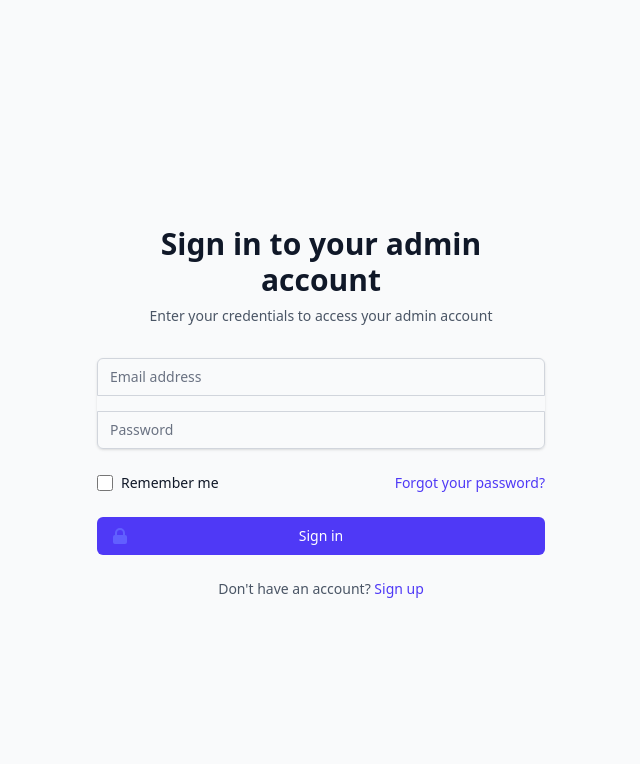
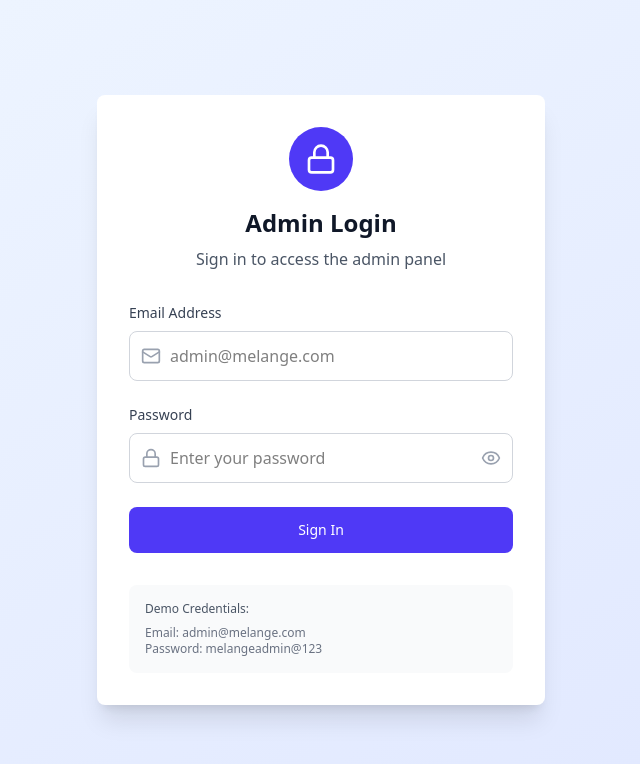
Before and after one commit to Vansh1379/Jewellery-Commerce, a React (Vite) app in the folder Frontend/: page /login in a window 1280 px wide. Shown: the top 764 px of the page, without its empty margins (319-959 px from the left). Built offline with nearby package versions, Linux system fonts and the light colour scheme.

Commit message:
Add authentication handling and token management in Admin Panel

```diff
--- a/Frontend/src/components/Login.tsx
+++ b/Frontend/src/components/Login.tsx
@@ -1,230 +1,172 @@
 import { useState } from "react";
+import { Eye, EyeOff, Lock, Mail } from "lucide-react";
+import { useNavigate } from "react-router-dom";
 
-export default function LoginPage() {
+type LoginPageProps = {
+  onLoginSuccess?: (token: string) => void; // Made optional with ?
+};
+
+const LoginPage: React.FC<LoginPageProps> = ({ onLoginSuccess }) => {
   const [email, setEmail] = useState("");
   const [password, setPassword] = useState("");
-  const [emailError, setEmailError] = useState("");
-  const [passwordError, setPasswordError] = useState("");
-  const [isSubmitting, setIsSubmitting] = useState(false);
-  const [loginSuccess, setLoginSuccess] = useState(false);
+  const [showPassword, setShowPassword] = useState(false);
+  const [loading, setLoading] = useState(false);
+  const [error, setError] = useState("");
+  const navigate = useNavigate();
 
-  const validateEmail = (email: string) => {
-    const emailRegex = /^[^\s@]+@[^\s@]+\.[^\s@]+$/;
-    return emailRegex.test(email);
-  };
+  const handleLogin = async (e: React.FormEvent) => {
+    e.preventDefault();
+    setLoading(true);
+    setError("");
 
-  const handleSubmit = (e: React.FormEvent) => {
-    e.preventDefault();
+    try {
+      const response = await fetch("http://localhost:3000/api/user/login", {
+        method: "POST",
+        headers: {
+          "Content-Type": "application/json",
+        },
+        body: JSON.stringify({
+          email,
+          password,
+        }),
+      });
 
-    // Reset errors
-    setEmailError("");
-    setPasswordError("");
+      const data = await response.json();
 
-    // Validate
-    let isValid = true;
+      if (!response.ok) {
+        throw new Error(data.msg || "Login failed");
+      }
 
-    if (!email) {
-      setEmailError("Email is required");
-      isValid = false;
-    } else if (!validateEmail(email)) {
-      setEmailError("Please enter a valid email");
-      isValid = false;
-    }
+      // Store token in localStorage
+      localStorage.setItem("adminToken", data.token);
 
-    if (!password) {
-      setPasswordError("Password is required");
-      isValid = false;
-    } else if (password.length < 6) {
-      setPasswordError("Password must be at least 6 characters");
-      isValid = false;
-    }
+      // Call success callback only if provided
+      if (onLoginSuccess) {
+        onLoginSuccess(data.token);
+      }
 
-    if (isValid) {
-      setIsSubmitting(true);
-
-      // Simulate API call
-      setTimeout(() => {
-        setIsSubmitting(false);
-        setLoginSuccess(true);
-      }, 1500);
+      // Redirect to admin page
+      navigate("/admin");
+    } catch (err) {
+      console.error("Login error:", err);
+      setError(err instanceof Error ? err.message : "Login failed");
+    } finally {
+      setLoading(false);
     }
   };
 
   return (
-    <div className="min-h-screen flex items-center justify-center bg-gray-50 py-12 px-4 sm:px-6 lg:px-8">
-      <div className="max-w-md w-full space-y-8">
-        <div>
-          <h2 className="mt-6 text-center text-3xl font-extrabold text-gray-900">
-            Sign in to your admin account
-          </h2>
-          <p className="mt-2 text-center text-sm text-gray-600">
-            Enter your credentials to access your admin account
-          </p>
+    <div className="min-h-screen bg-gradient-to-br from-blue-50 to-indigo-100 flex items-center justify-center p-4">
+      <div className="max-w-md w-full bg-white rounded-lg shadow-xl p-8">
+        {/* Header */}
+        <div className="text-center mb-8">
+          <div className="mx-auto w-16 h-16 bg-indigo-600 rounded-full flex items-center justify-center mb-4">
+            <Lock className="w-8 h-8 text-white" />
+          </div>
+          <h1 className="text-2xl font-bold text-gray-900 mb-2">Admin Login</h1>
+          <p className="text-gray-600">Sign in to access the admin panel</p>
         </div>
 
-        {loginSuccess ? (
-          <div className="rounded-md bg-green-50 p-4">
-            <div className="flex">
-              <div className="flex-shrink-0">
-                <svg
-                  className="h-5 w-5 text-green-400"
-                  xmlns="http://www.w3.org/2000/svg"
-                  viewBox="0 0 20 20"
-                  fill="currentColor"
-                  aria-hidden="true"
-                >
-                  <path
-                    fillRule="evenodd"
-                    d="M10 18a8 8 0 100-16 8 8 0 000 16zm3.707-9.293a1 1 0 00-1.414-1.414L9 10.586 7.707 9.293a1 1 0 00-1.414 1.414l2 2a1 1 0 001.414 0l4-4z"
-                    clipRule="evenodd"
-                  />
-                </svg>
+        {/* Error Message */}
+        {error && (
+          <div className="mb-6 p-4 bg-red-50 border border-red-200 rounded-lg">
+            <p className="text-red-600 text-sm">{error}</p>
+          </div>
+        )}
+
+        {/* Login Form */}
+        <form onSubmit={handleLogin} className="space-y-6">
+          {/* Email Field */}
+          <div>
+            <label
+              htmlFor="email"
+              className="block text-sm font-medium text-gray-700 mb-2"
+            >
+              Email Address
+            </label>
+            <div className="relative">
+              <div className="absolute inset-y-0 left-0 pl-3 flex items-center pointer-events-none">
+                <Mail className="h-5 w-5 text-gray-400" />
               </div>
-              <div className="ml-3">
-                <h3 className="text-sm font-medium text-green-800">
-                  Login successful
-                </h3>
-                <div className="mt-2 text-sm text-green-700">
-                  <p>You have been successfully logged in.</p>
-                </div>
-              </div>
+              <input
+                id="email"
+                type="email"
+                required
+                value={email}
+                onChange={(e) => setEmail(e.target.value)}
+                className="block w-full pl-10 pr-3 py-3 border border-gray-300 rounded-lg focus:outline-none focus:ring-2 focus:ring-indigo-500 focus:border-indigo-500 transition-colors"
+                placeholder="admin@melange.com"
+              />
             </div>
           </div>
-        ) : (
-          <form className="mt-8 space-y-6" onSubmit={handleSubmit}>
-            <div className="rounded-md shadow-sm -space-y-px">
-              <div>
-                <label htmlFor="email-address" className="sr-only">
-                  Email address
-                </label>
-                <input
-                  id="email-address"
-                  name="email"
-                  type="email"
-                  autoComplete="email"
-                  value={email}
-                  onChange={(e) => setEmail(e.target.value)}
-                  className={`appearance-none rounded-none relative block w-full px-3 py-2 border ${
-                    emailError ? "border-red-300" : "border-gray-300"
-                  } placeholder-gray-500 text-gray-900 rounded-t-md focus:outline-none focus:ring-indigo-500 focus:border-indigo-500 focus:z-10 sm:text-sm`}
-                  placeholder="Email address"
-                />
-                {emailError && (
-                  <p className="mt-1 text-sm text-red-600">{emailError}</p>
+
+          {/* Password Field */}
+          <div>
+            <label
+              htmlFor="password"
+              className="block text-sm font-medium text-gray-700 mb-2"
+            >
+              Password
+            </label>
+            <div className="relative">
+              <div className="absolute inset-y-0 left-0 pl-3 flex items-center pointer-events-none">
+                <Lock className="h-5 w-5 text-gray-400" />
+              </div>
+              <input
+                id="password"
+                type={showPassword ? "text" : "password"}
+                required
+                value={password}
+                onChange={(e) => setPassword(e.target.value)}
+                className="block w-full pl-10 pr-12 py-3 border border-gray-300 rounded-lg focus:outline-none focus:ring-2 focus:ring-indigo-500 focus:border-indigo-500 transition-colors"
+                placeholder="Enter your password"
+              />
+              <button
+                type="button"
+                className="absolute inset-y-0 right-0 pr-3 flex items-center"
+                onClick={() => setShowPassword(!showPassword)}
+              >
+                {showPassword ? (
+                  <EyeOff className="h-5 w-5 text-gray-400 hover:text-gray-600" />
+                ) : (
+                  <Eye className="h-5 w-5 text-gray-400 hover:text-gray-600" />
                 )}
-              </div>
-              <div className="mt-4">
-                <label htmlFor="password" className="sr-only">
-                  Password
-                </label>
-                <input
-                  id="password"
-                  name="password"
-                  type="password"
-                  autoComplete="current-password"
-                  value={password}
-                  onChange={(e) => setPassword(e.target.value)}
-                  className={`appearance-none rounded-none relative block w-full px-3 py-2 border ${
-                    passwordError ? "border-red-300" : "border-gray-300"
-                  } placeholder-gray-500 text-gray-900 rounded-b-md focus:outline-none focus:ring-indigo-500 focus:border-indigo-500 focus:z-10 sm:text-sm`}
-                  placeholder="Password"
-                />
-                {passwordError && (
-                  <p className="mt-1 text-sm text-red-600">{passwordError}</p>
-                )}
-              </div>
-            </div>
-
-            <div className="flex items-center justify-between">
-              <div className="flex items-center">
-                <input
-                  id="remember-me"
-                  name="remember-me"
-                  type="checkbox"
-                  className="h-4 w-4 text-indigo-600 focus:ring-indigo-500 border-gray-300 rounded"
-                />
-                <label
-                  htmlFor="remember-me"
-                  className="ml-2 block text-sm text-gray-900"
-                >
-                  Remember me
-                </label>
-              </div>
-
-              <div className="text-sm">
-                <a
-                  href="#"
-                  className="font-medium text-indigo-600 hover:text-indigo-500"
-                >
-                  Forgot your password?
-                </a>
-              </div>
-            </div>
-
-            <div>
-              <button
-                type="submit"
-                disabled={isSubmitting}
-                className="group relative w-full flex justify-center py-2 px-4 border border-transparent text-sm font-medium rounded-md text-white bg-indigo-600 hover:bg-indigo-700 focus:outline-none focus:ring-2 focus:ring-offset-2 focus:ring-indigo-500"
-              >
-                {isSubmitting ? (
-                  <span className="absolute left-0 inset-y-0 flex items-center pl-3">
-                    <svg
-                      className="animate-spin h-5 w-5 text-indigo-300"
-                      xmlns="http://www.w3.org/2000/svg"
-                      fill="none"
-                      viewBox="0 0 24 24"
-                    >
-                      <circle
-                        className="opacity-25"
-                        cx="12"
-                        cy="12"
-                        r="10"
-                        stroke="currentColor"
-                        strokeWidth="4"
-                      ></circle>
-                      <path
-                        className="opacity-75"
-                        fill="currentColor"
-                        d="M4 12a8 8 0 018-8V0C5.373 0 0 5.373 0 12h4zm2 5.291A7.962 7.962 0 014 12H0c0 3.042 1.135 5.824 3 7.938l3-2.647z"
-                      ></path>
-                    </svg>
-                  </span>
-                ) : (
-                  <span className="absolute left-0 inset-y-0 flex items-center pl-3">
-                    <svg
-                      className="h-5 w-5 text-indigo-500 group-hover:text-indigo-400"
-                      xmlns="http://www.w3.org/2000/svg"
-                      viewBox="0 0 20 20"
-                      fill="currentColor"
-                      aria-hidden="true"
-                    >
-                      <path
-                        fillRule="evenodd"
-                        d="M5 9V7a5 5 0 0110 0v2a2 2 0 012 2v5a2 2 0 01-2 2H5a2 2 0 01-2-2v-5a2 2 0 012-2zm8-2v2H7V7a3 3 0 016 0z"
-                        clipRule="evenodd"
-                      />
-                    </svg>
-                  </span>
-                )}
-                {isSubmitting ? "Signing in..." : "Sign in"}
               </button>
             </div>
+          </div>
 
-            <div className="text-center mt-4">
-              <p className="text-sm text-gray-600">
-                Don't have an account?{" "}
-                <a
-                  href="#"
-                  className="font-medium text-indigo-600 hover:text-indigo-500"
-                >
-                  Sign up
-                </a>
-              </p>
-            </div>
-          </form>
-        )}
+          {/* Submit Button */}
+          <button
+            type="submit"
+            disabled={loading}
+            className={`w-full py-3 px-4 border border-transparent rounded-lg text-sm font-medium text-white transition-colors ${
+              loading
+                ? "bg-indigo-400 cursor-not-allowed"
+                : "bg-indigo-600 hover:bg-indigo-700 focus:outline-none focus:ring-2 focus:ring-offset-2 focus:ring-indigo-500"
+            }`}
+          >
+            {loading ? (
+              <div className="flex items-center justify-center">
+                <div className="animate-spin rounded-full h-5 w-5 border-b-2 border-white mr-2"></div>
+                Signing in...
+              </div>
+            ) : (
+              "Sign In"
+            )}
+          </button>
+        </form>
+
+        {/* Demo Credentials */}
+        <div className="mt-8 p-4 bg-gray-50 rounded-lg">
+          <p className="text-xs text-gray-600 font-medium mb-2">
+            Demo Credentials:
+          </p>
+          <p className="text-xs text-gray-500">Email: admin@melange.com</p>
+          <p className="text-xs text-gray-500">Password: melangeadmin@123</p>
+        </div>
       </div>
     </div>
   );
-}
+};
+
+export default LoginPage;
```
Also changed, not shown: Frontend/src/pages/Admin-Panel.tsx (+100 -12 lines).
